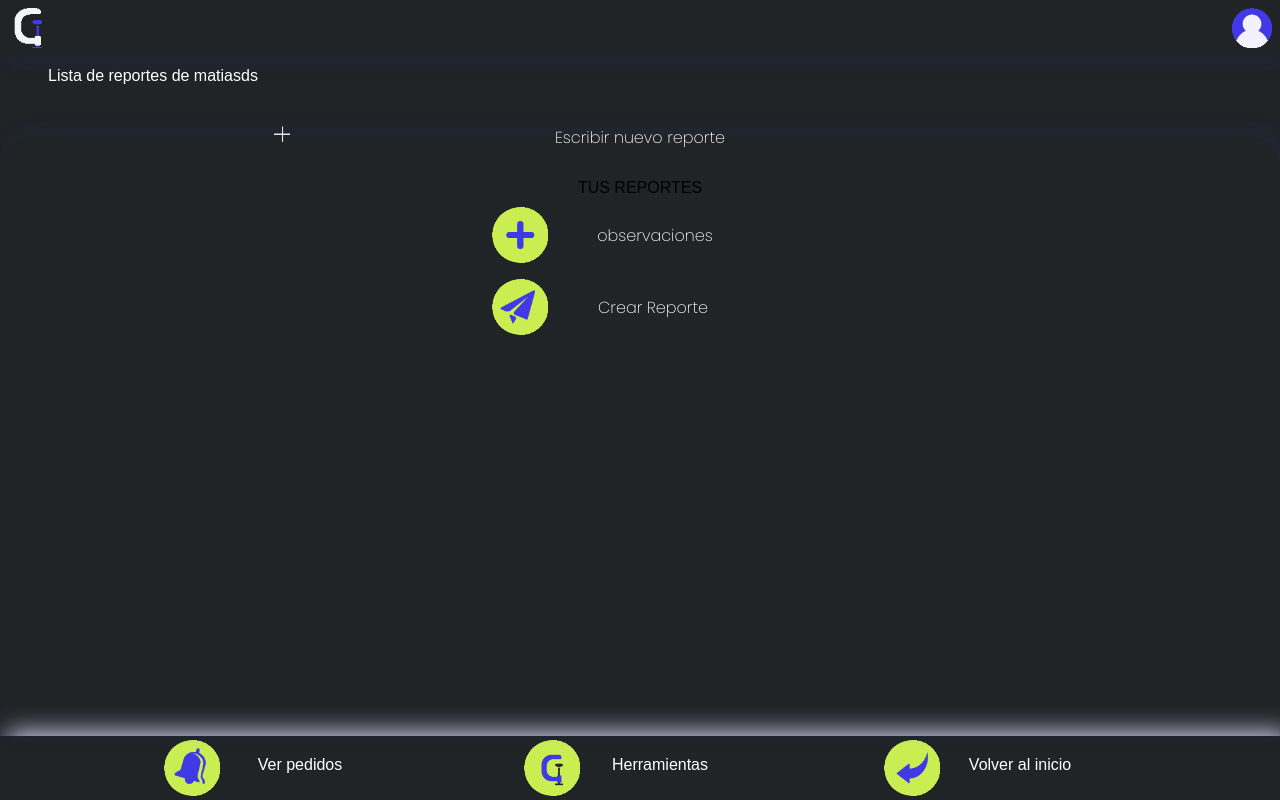
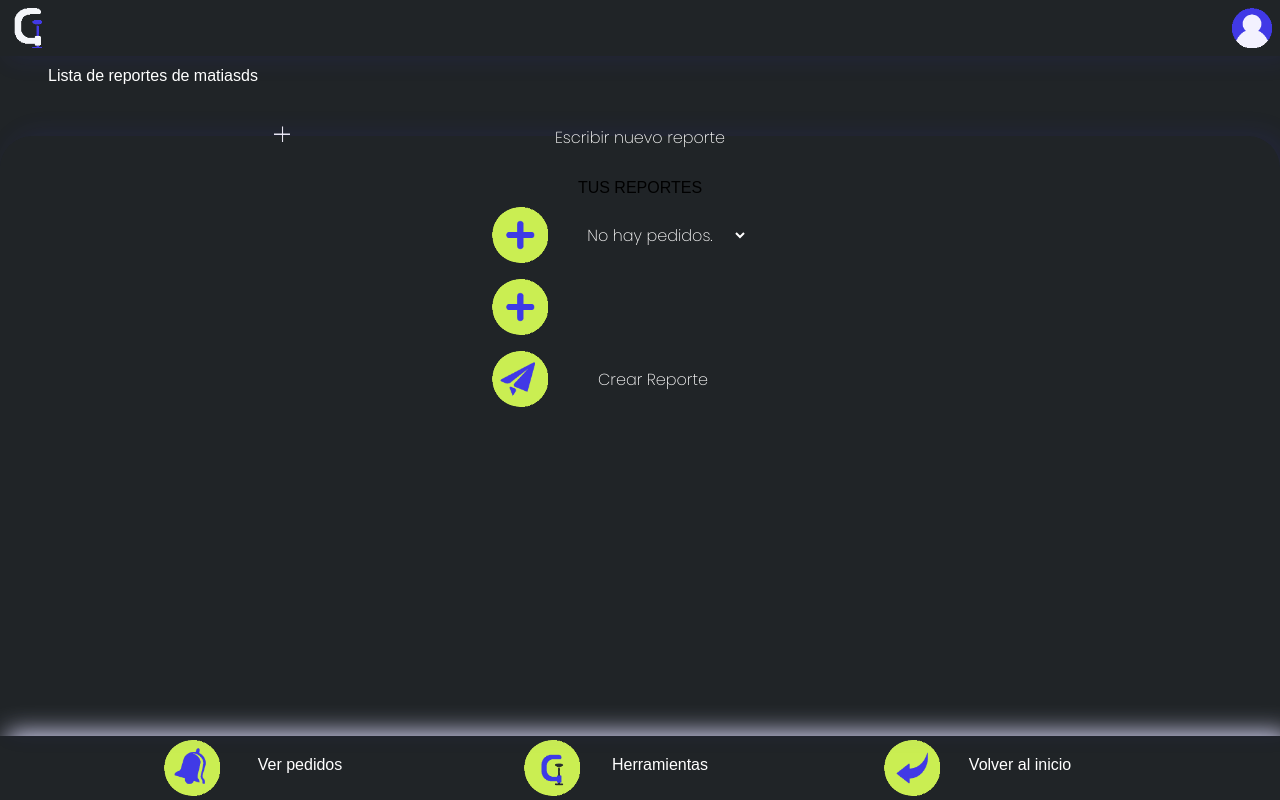
Before and after one commit to lugengar/Panol2, a PHP site: page /formularioreportes.php in a window 1280 px wide. Run offline with PHP 8.4, Linux system fonts and the light colour scheme; a user stored in the database is signed in; tables that the repository leaves empty hold one stand-in row (values such as "Sample post"); some web fonts are replaced.

Commit message:
Vinculacion a formulario y funcion de envio de reportes de herramientas

```diff
--- a/formularioreportes.php
+++ b/formularioreportes.php
@@ -2,16 +2,19 @@
 include "./codigophp/sesion.php";
 include "./codigophp/conexionbs.php";
 ?>
+
 <!DOCTYPE html>
 <html lang="es">
+
 <head>
     <meta charset="UTF-8">
     <meta name="viewport" content="width=device-width, initial-scale=1.0">
-    <title>Página de Inicio</title>
+    <title>PĂˇgina de Inicio</title>
     <link rel="stylesheet" href="estiloscss/animaciones.css">
     <link rel="stylesheet" href="estiloscss/styles.css">
     <link rel="stylesheet" href="estiloscss/imagenes.css">
 </head>
+
 <body>
     <div id="pagina">
         <div id="header">
@@ -25,81 +28,77 @@ include "./codigophp/conexionbs.php";
         <div id="contenido">
             <button class="barra">
                 <div class="mas"></div>
-                    <div>Escribir nuevo reporte</div>
-                    <div></div>
+                <div>Escribir nuevo reporte</div>
+                <div></div>
             </button>
             <div class="contenido2">
                 <div class="con3" id="inicio">
-                <h1>TUS REPORTES</h1>
+                    <h1>TUS REPORTES</h1>
                     <div class="scroll-y" id="scroll" style="height: 100%;">
                         <form class="conscroll-y" action="./formularioreportes.php" method="post">
-                            <input type="hidden" id="herramientas" name="herramientas" value="1">
-                            <input type="hidden" id="pedidos" name="pedidos" value="1">
+                            <div class="signomas imagen boton"> <select name="pedidos" id="pedidos">
+                                    <?php
 
-                            <div class = "signomas imagen boton"> <input type="text" placeHolder="observaciones" id="observaciones" name="observaciones" maxlength="200" required><br></div>
-
-                            <div class = "avion imagen boton"> <input type="submit" value="Crear Reporte"></div>
+                                    $query = "SELECT id_pedido FROM pedidos WHERE estado = 'entregado'";
 
 
-                        <script>
-                            // Obtener la variable 'herramientas' de la barra de búsqueda
-                            const urlParams = new URLSearchParams(window.location.search);
-                            const herramientas = urlParams.get('herramientas');
-                            const pedidos = urlParams.get('pedidos');
-                            // Asignar el valor al input escondido
-                            if (herramientas) {
-                                document.getElementById('herramientas').value = herramientas;
-                            }
-                            if (pedidos) {
-                                document.getElementById('pedidos').value = pedidos;
-                            }
-                        </script>
+                                    $result = $conn->query($query);
+
+                                    if ($result->num_rows == 0) {
+                                        echo '<option disabled selected>No hay pedidos.</option>';
+                                    }
+
+                                    if (!$result) {
+                                        die("Error executing query: " . $conn->error);
+                                    }
+
+                                    while ($row = $result->fetch_assoc()) {
+                                        echo '<option value="' . $row['id_pedido'] . '">' . $row['id_pedido'] . '</option>';
+                                    }
+                                    ?>
+                                </select></div>
+
+                            <div class="signomas imagen boton">
+                                <input type="text" placeHolder="" id="observaciones" name="observaciones" maxlength="200" required><br></div>
+                            <div class="avion imagen boton"> <input type="submit" value="Crear Reporte"></div>
                         </form>
                     </div>
                 </div>
             </div>
         </div>
         <div id="footer">
-            <a href="notificaciones.php" class="campana imagen izquierda">Ver pedidos</a>
+            <?php
+            panol('<a href="notificaciones.php" class="campana imagen izquierda">Ver pedidos</a>');
+            ?>
             <a href="pedidos.php" class="logoboton imagen centro">Herramientas</a>
             <a href="inicio.php" class="flecha imagen derecha">Volver al inicio</a>
         </div>
     </div>
 </body>
+
 </html>
 <?php
 if ($_SERVER["REQUEST_METHOD"] == "POST") {
-    // Validar y limpiar los datos del formulario
     $observaciones = $_POST['observaciones'];
-    $id_herramienta = $_POST['herramientas'];
     $id_pedido = $_POST['pedidos'];
-
-    // Obtener el id_usuario de la sesión
     $id_usuario = $_SESSION['id_usuario'];
 
-    // Crear la consulta SQL usando un prepared statement
-    $sql = "INSERT INTO reportes (id_usuario, id_pedido, id_herramienta, observaciones) VALUES (?, ?, ?, ?)";
+    $sql = "INSERT INTO reportes (id_usuario, id_pedido, observaciones) VALUES (?, ?, ?)";
 
-    // Preparar la consulta
     $stmt = $conn->prepare($sql);
 
-    // Vincular parámetros
-    $stmt->bind_param("ssss", $id_usuario, $id_pedido, $id_herramienta, $observaciones);
+    $stmt->bind_param("sss", $id_usuario, $id_pedido, $observaciones);
 
-    // Ejecutar la consulta
     if ($stmt->execute()) {
         echo "Nuevo reporte creado correctamente.";
     } else {
         echo "Error al crear el reporte: " . $stmt->error;
     }
 
-    // Cerrar el statement
     $stmt->close();
 
-    // Cerrar la conexión
     $conn->close();
 
-    // Redirigir al usuario después de procesar el formulario
     header("Location: ./reportes.php");
     exit;
 }
```
Also changed, not shown: reportes.php (+7 -5 lines).
